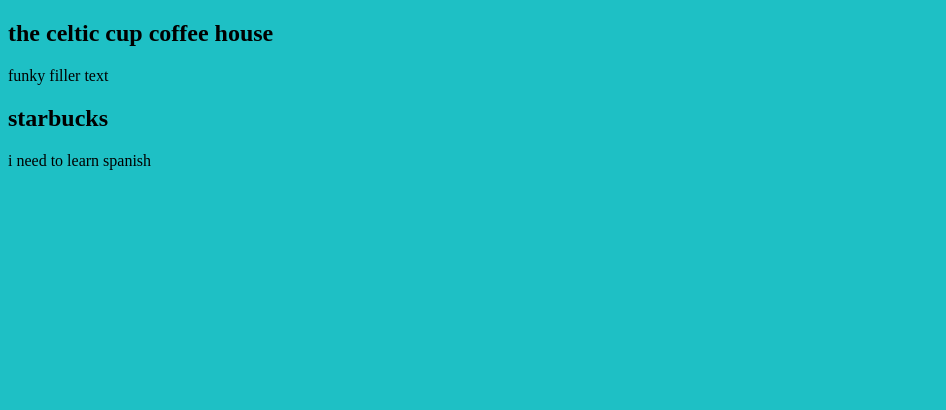
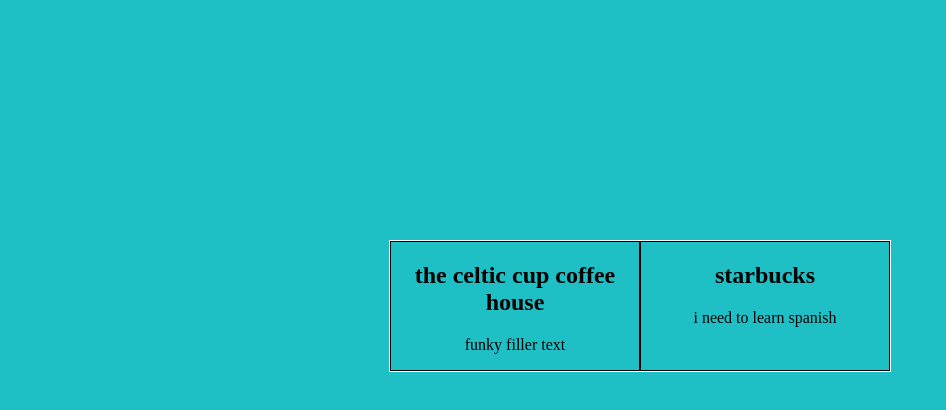
Before and after one commit to skeoswf/LAB-HTML-Resume2, a plain HTML site: page index.html in a window 1280 px wide. Shown: the whole page, without its empty margins (0-946 px from the left). Drawn offline with Linux system fonts and the light colour scheme.

Commit message:
Place div locations

```diff
--- a/main.css
+++ b/main.css
@@ -1,3 +1,18 @@
 body {
   background-color: rgb(30, 192, 197);
 }
+
+#articleContainer {
+  border: 1px solid rgb(255, 255, 255);
+  display: flex;
+  justify-content: space-between;
+  width: 500px;
+  margin: 30vh auto;
+}
+
+#celticArticle, #starbucksArticle {
+  border: 1px solid black;
+  width: 300px;
+  text-align: center;
+  flex: 1;
+}
```
Also changed, not shown: index.html (+1 -0 lines).
